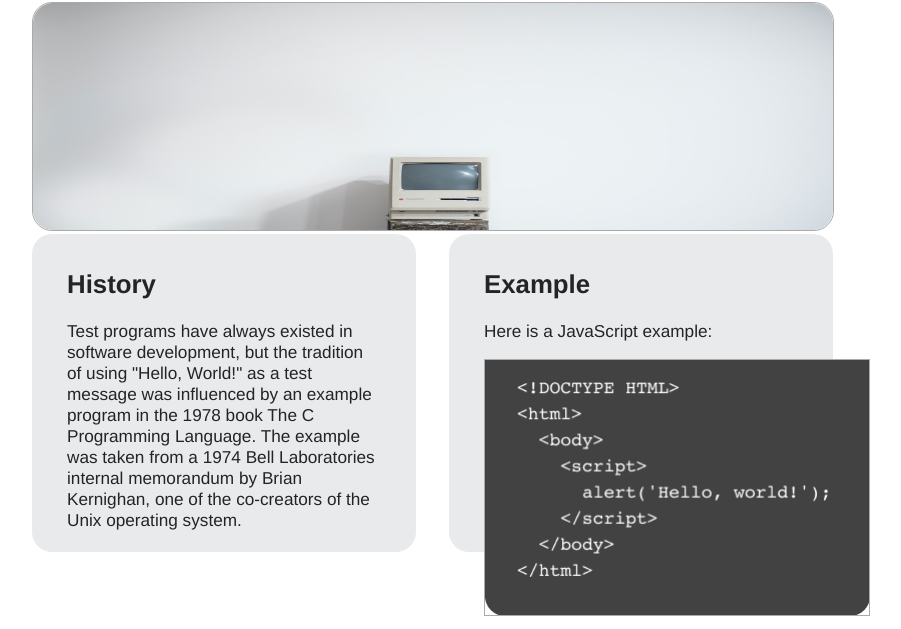
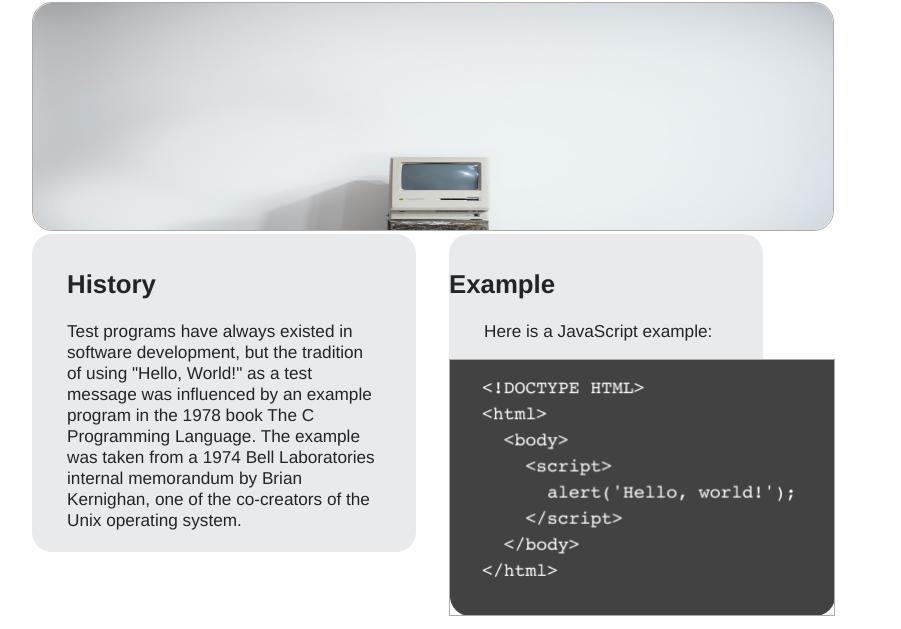
Before and after one commit to Ajruf/MI449, a plain HTML site: page index.html in a window 1280 px wide. Shown: the part 178-807 px from the top of the page, without its empty margins (208-1109 px from the left). Drawn offline with Linux system fonts and the light colour scheme.

Commit message:
big change?

```diff
--- a/index.html
+++ b/index.html
@@ -21,8 +21,8 @@
             one of the co-creators of the Unix operating system.</p>
         </div>
         <div class="example">
-            <h2>Example</h2>
-            <p>Here is a JavaScript example:</p>
+            <h2 class="exampleheader">Example</h2>
+            <p class="exampletext">Here is a JavaScript example:</p>
             <p class="examplecode">
               <img src="Code example.png">
             </p>
--- a/screen.css
+++ b/screen.css
@@ -49,9 +49,6 @@ section {
 .example {
   width: 314px;
   height: 303px;
-  padding-left: 35px;
-  padding-right: 35px;
-  padding-top: 15px;
   font-size: 1.075em;
   background:#E9EAEC;
   grid-column: 2 / 4;
@@ -63,3 +60,10 @@ section {
   width: 384px;
   height: 255px;
 }
+.exampleheader {
+    padding-top: 15px;
+}
+.exampletext {
+    padding-left: 35px;
+    padding-right: 35px;
+}
```
